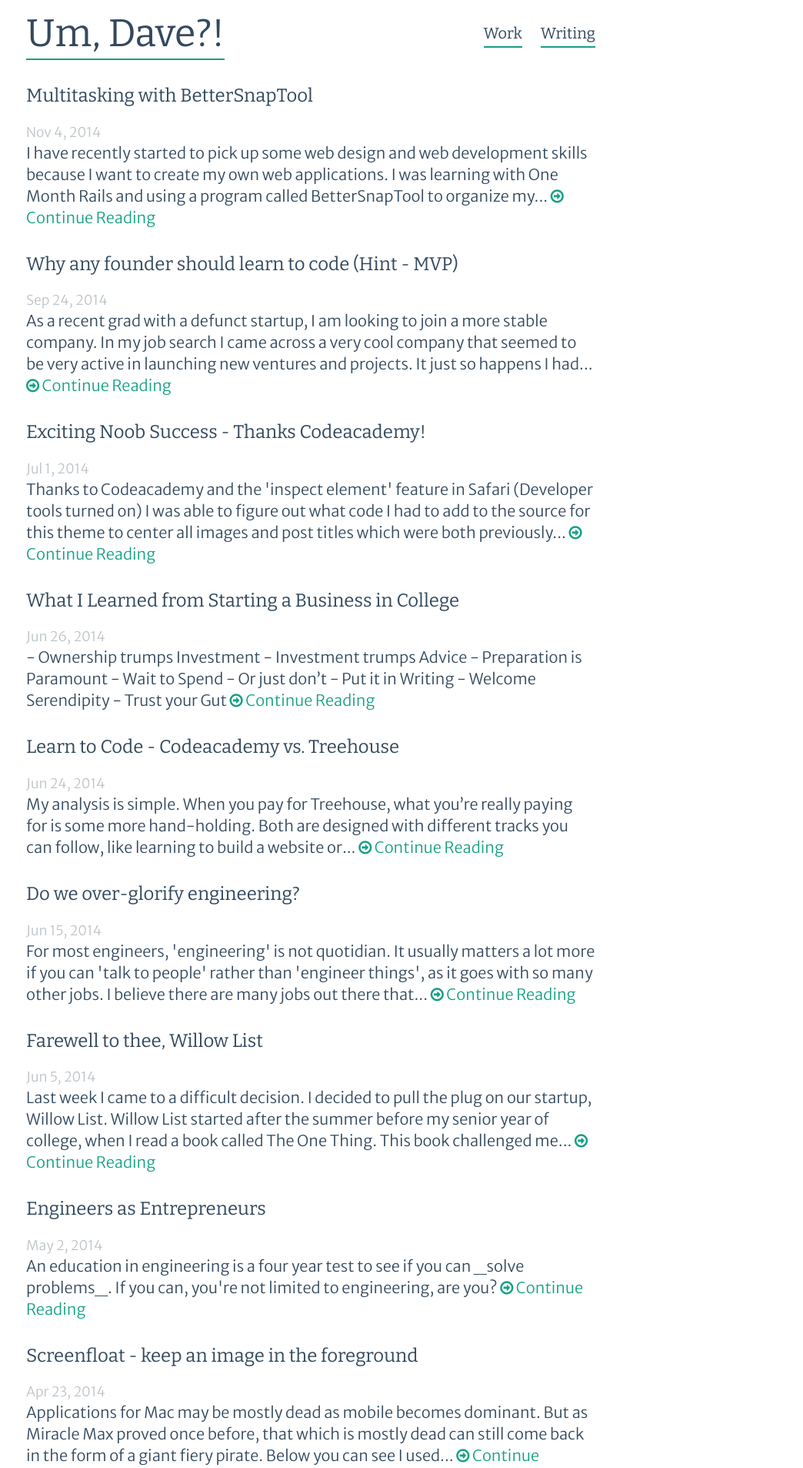
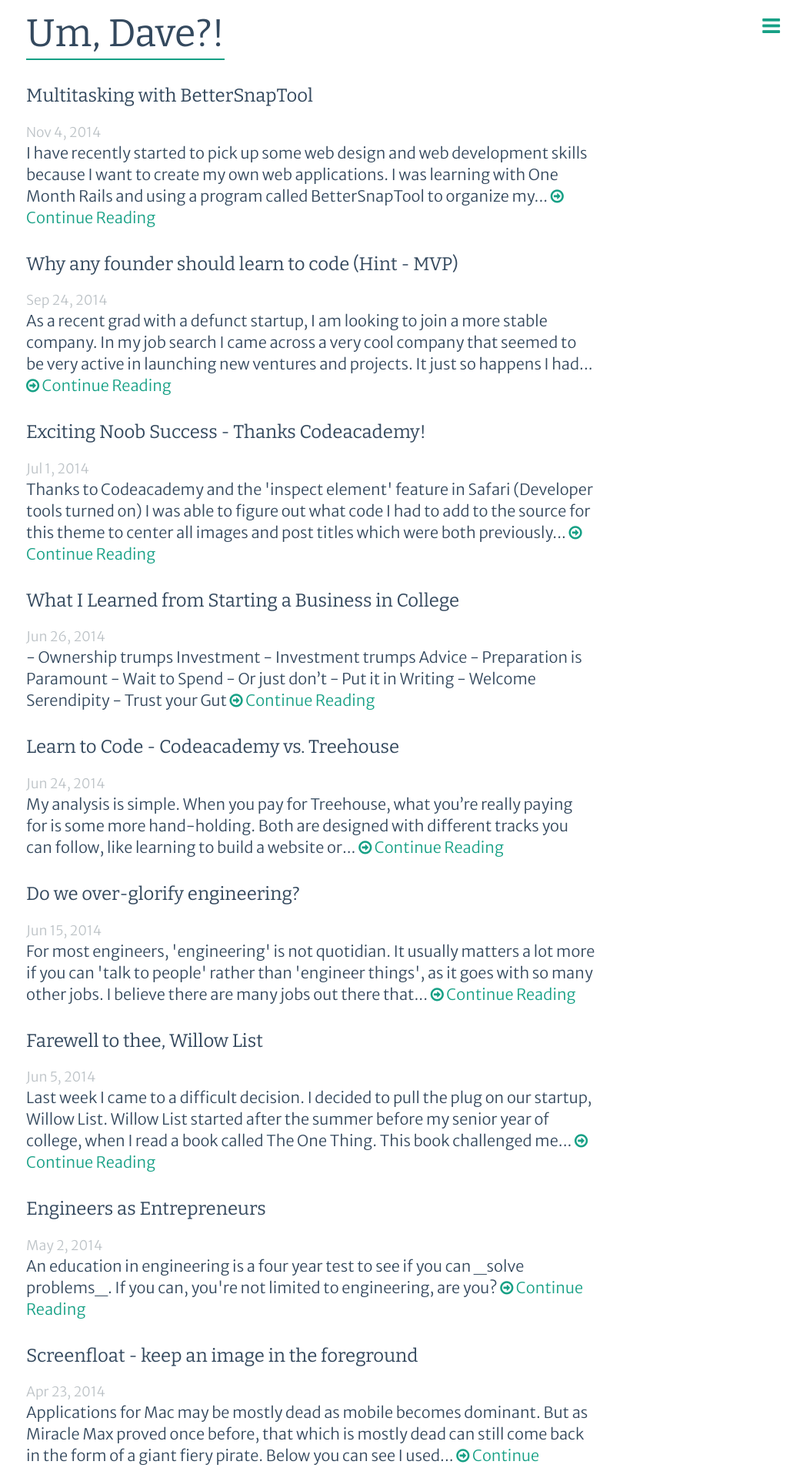
Before and after one commit to Shipwright/daveas.github.io, a Jekyll site: the page built from writing.html, in a window 1280 px wide. Shown: the top 1907 px of the page at 77% size, without its empty margins (236-1280 px from the left). Built offline with Jekyll 4.4.1, drawn with Linux system fonts in a browser that asks for light colours; nearby versions of some CDN libraries; some web fonts are replaced.

Commit message:
mobile menu only

```diff
--- a/_includes/archive.html
+++ b/_includes/archive.html
@@ -1,4 +1,4 @@
-<div class="toggle">
+<div class="toggle-archive">
   <h3 class="archive">Archive <i class="fa fa-archive"></i></h3>
   <div>
     <ul class="post-list">
--- a/_includes/header.html
+++ b/_includes/header.html
@@ -5,14 +5,12 @@
 
     <nav class="site-nav">
       <a href="#" class="menu-icon">
-          <i class="fa fa-bars fa-lg"></i>
+        <i class="fa fa-bars fa-lg"></i>
       </a>
-
       <div class="trigger">
         <a class="page-link" href="/work/index.html">Work</a>
         <a class="page-link" href="/writing/index.html">Writing</a>
       </div>
     </nav>
-
   </header>
 </div>
--- a/_sass/_base.scss
+++ b/_sass/_base.scss
@@ -229,9 +229,9 @@
  * Toggle Divs
  */
 
- .toggle {
-
- }
+ // .toggle {
+ //
+ // }
 
  .hidden>div {
      display:none;
--- a/_sass/_header.scss
+++ b/_sass/_header.scss
@@ -7,7 +7,7 @@
   min-height: 56px;
   text-align: center;
   margin-top: 15px;
-  position: relative; // Positioning context for the mobile navigation icon
+  // position: relative; // Positioning context for the mobile navigation icon
 }
 
 .site-title {
@@ -26,59 +26,29 @@
 
 .site-nav {
   text-align: right;
-  line-height: 56px;
-  display: inline;
   float: right;
+  position: absolute;
+  top: 9px;
+  right: 30px;
 
   .menu-icon {
-    display: none;
-  }
-
-  .page-link {
-    color: $brand-color;
-    border-bottom: 2px solid $pop-color;
-    line-height: $base-line-height;
-    padding-bottom: 5px;
-    &:not(:first-child) {
-      margin-left: 20px; // Gaps between nav items, but not on the first one
-    }
-    @include media-query($on-palm) {
-      border-bottom: 0px;
-    }
-  }
-
-  @include media-query($on-palm) {
-    position: absolute;
-    top: 9px;
-    right: 30px;
-    background-color: $back-color;
-    border: 1px solid $gray-color;
-    border-radius: 1px;
-    text-align: right;
-
-    .menu-icon {
+    // display: none;
       display: block;
       float: right;
-      width: 36px;
-      height: 26px;
-      line-height: 0;
       padding-top: 10px;
-      text-align: center;
     }
-
     .trigger {
       clear: both;
       display: none;
     }
-
     &:hover .trigger {
       display: block;
       padding-bottom: 5px;
     }
-
     .page-link {
+      color: $brand-color;
+      text-align: right;
       display: block;
       padding: 5px 10px;
     }
-  }
 }
```
Also changed, not shown: other parts of _includes/archive.html (+2 -2 lines).
